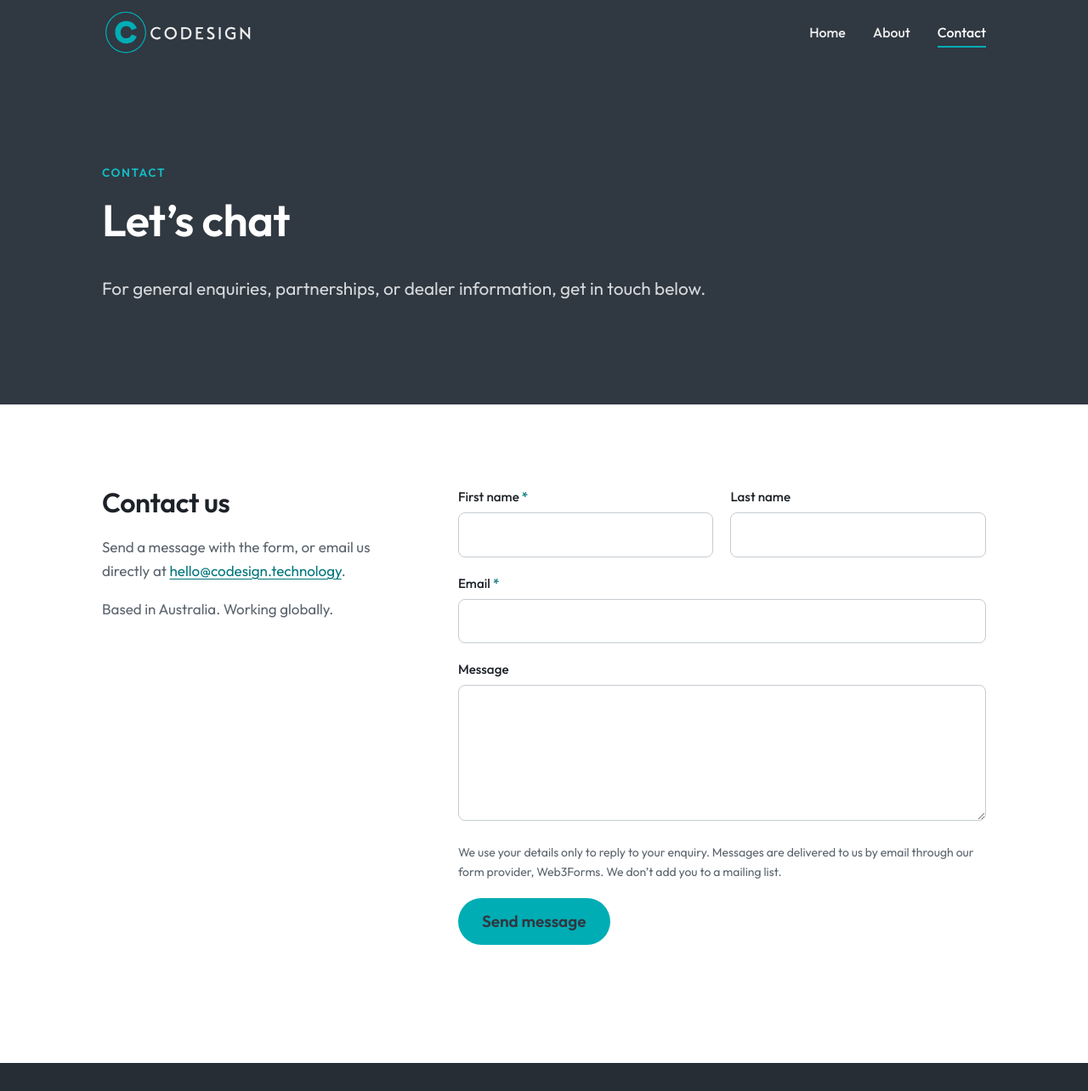
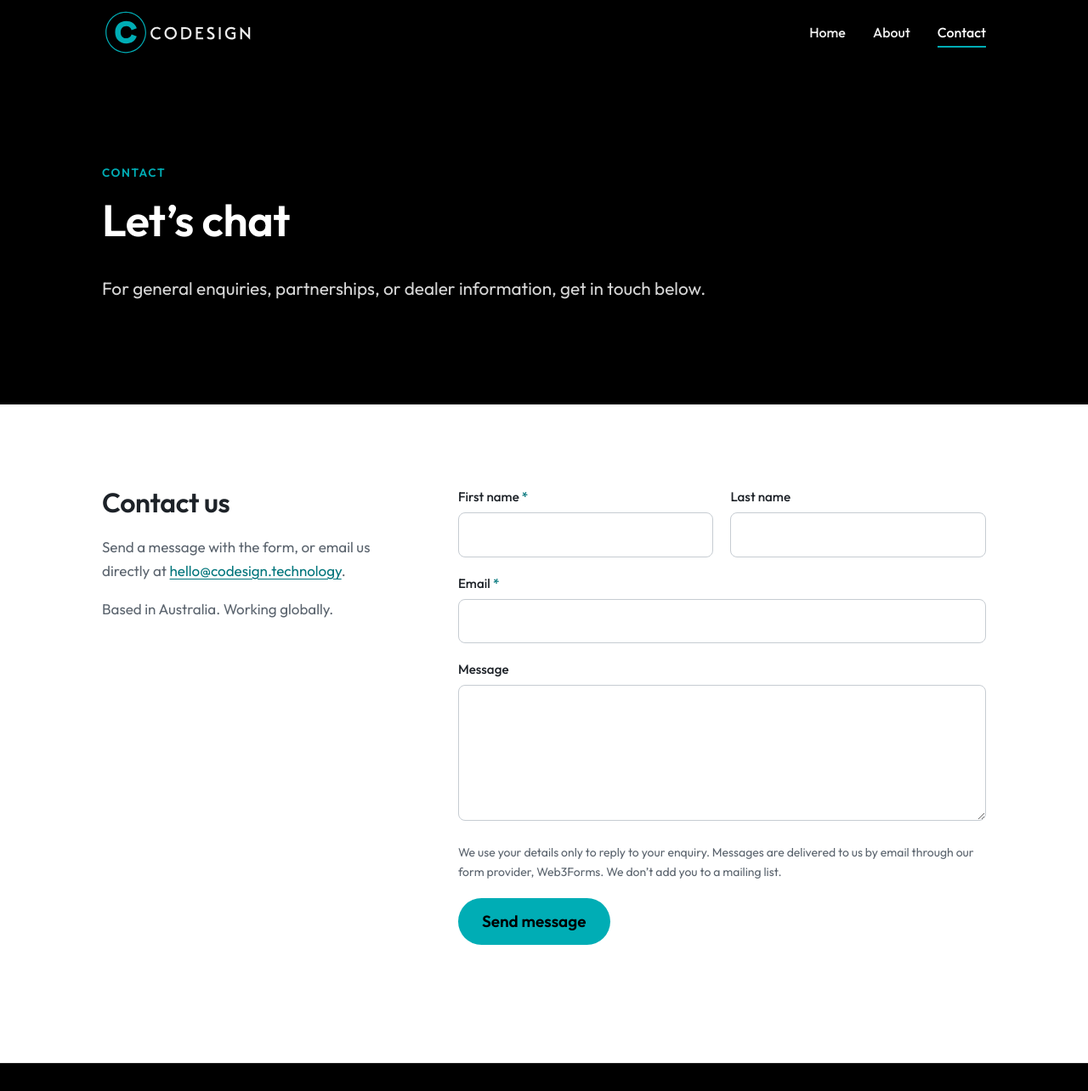
Before and after one commit to Codesign-Technology/codesign-website, a plain HTML site: page public/contact/index.html in a window 1280 px wide. Shown: the top 1284 px of the page at 85% size. Drawn offline with Linux system fonts and the light colour scheme.

Commit message:
Use black instead of slate for dark sections
Header, hero, statement band, footer, button text, theme colour and og:image.

Co-Authored-By: Claude Opus 5.5 <noreply@anthropic.com>
Claude-Session: https://claude.ai/code/session_01UNx2QdxYvEiuRAkyuSgzaq

```diff
--- a/public/assets/css/site.css
+++ b/public/assets/css/site.css
@@ -11,7 +11,8 @@
 :root {
   --teal: #00adb5;
   --teal-dark: #00757b; /* brand teal darkened for small text on white/grey (WCAG AA) */
-  --teal-light: #14bcc4; /* brand teal lifted for small text on slate (WCAG AA) */
+  --dark: #000000; /* dark sections: black, per Mike 24 Nov 2026 (guide says slate) */
+  --teal-light: var(--teal); /* brand teal on black is 8:1, no adjustment needed */
   --slate: #303841;
   --slate-deep: #262d34;
   --grey: #eeeeee;
@@ -65,7 +66,7 @@ a:hover { color: var(--slate); }
 .wrap { max-width: var(--max); margin: 0 auto; padding: 0 var(--gutter); }
 
 /* ---------- Header ---------- */
-.site-header { background: var(--slate); color: var(--grey); }
+.site-header { background: var(--dark); color: var(--grey); }
 .site-header .wrap {
   display: flex; align-items: center; justify-content: space-between;
   gap: 16px; min-height: 76px; flex-wrap: wrap;
@@ -82,10 +83,10 @@ a:hover { color: var(--slate); }
 .nav a[aria-current="page"] { color: var(--white); border-bottom-color: var(--teal); }
 
 /* ---------- Hero ---------- */
-.hero { background: var(--slate); color: var(--grey); padding: clamp(48px, 9vw, 112px) 0 clamp(56px, 10vw, 120px); }
+.hero { background: var(--dark); color: var(--grey); padding: clamp(48px, 9vw, 112px) 0 clamp(56px, 10vw, 120px); }
 .hero h1 { color: var(--white); max-width: 18ch; }
 .hero .eyebrow { color: var(--teal-light); }
-.hero .lead { font-size: clamp(1.1rem, 2vw, 1.3rem); max-width: 60ch; color: #d4d8dc; margin-bottom: 0; }
+.hero .lead { font-size: clamp(1.1rem, 2vw, 1.3rem); max-width: 60ch; color: #d6d6d6; margin-bottom: 0; }
 .eyebrow {
   display: inline-block; color: var(--teal-dark); font-weight: 600; letter-spacing: 0.12em;
   text-transform: uppercase; font-size: 0.85rem; margin-bottom: 14px;
@@ -124,18 +125,18 @@ a:hover { color: var(--slate); }
 .card p { margin: 0; color: var(--muted); font-size: 1rem; }
 
 /* ---------- Statement band ---------- */
-.band { background: var(--slate); color: var(--white); text-align: center; padding: clamp(40px, 6vw, 64px) 0; }
+.band { background: var(--dark); color: var(--white); text-align: center; padding: clamp(40px, 6vw, 64px) 0; }
 .band p { font-size: clamp(1.25rem, 2.6vw, 1.75rem); font-weight: 500; margin: 0; }
 .band span { color: var(--teal-light); }
 
 /* ---------- Buttons ---------- */
 .btn {
-  display: inline-block; background: var(--teal); color: var(--slate); font: inherit; font-weight: 600;
-  font-size: 1.1875rem; /* 19px semibold = WCAG large text; slate on teal is 4.3:1 */
+  display: inline-block; background: var(--teal); color: var(--dark); font: inherit; font-weight: 600;
+  font-size: 1.1875rem; /* black on teal is 8:1 */
   border: 0; border-radius: 999px; padding: 12px 28px; cursor: pointer; text-decoration: none;
   transition: background-color 0.15s ease;
 }
-.btn:hover { background: #12c3cb; color: var(--slate); }
+.btn:hover { background: #12c3cb; color: var(--dark); }
 .btn[disabled] { opacity: 0.6; cursor: progress; }
 
 /* ---------- Contact ---------- */
@@ -163,7 +164,7 @@ a:hover { color: var(--slate); }
 .form-status.err { color: #b3261e; }
 
 /* ---------- Footer ---------- */
-.site-footer { background: var(--slate-deep); color: #c3c8cd; font-size: 0.95rem; padding: 36px 0; }
+.site-footer { background: var(--dark); border-top: 1px solid #222; color: #bdbdbd; font-size: 0.95rem; padding: 36px 0; }
 .site-footer .wrap { display: flex; flex-wrap: wrap; gap: 12px 32px; justify-content: space-between; align-items: center; }
 .site-footer a { color: var(--grey); }
 .site-footer a:hover { color: var(--teal); }
--- a/public/contact/index.html
+++ b/public/contact/index.html
@@ -6,7 +6,7 @@
   <title>Contact | Codesign Technology</title>
   <meta name="description" content="Get in touch with Codesign Technology for general enquiries, partnerships or TowWave dealer information.">
   <link rel="canonical" href="https://www.codesign.technology/contact/">
-  <meta name="theme-color" content="#303841">
+  <meta name="theme-color" content="#000000">
   <link rel="icon" href="/favicon.ico" sizes="48x48">
   <link rel="icon" href="/favicon.svg" type="image/svg+xml">
   <link rel="apple-touch-icon" href="/apple-touch-icon.png">
```
Also changed, not shown: public/404.html (+1 -1 lines), public/about/index.html (+1 -1 lines), public/index.html (+1 -1 lines), public/og-image.png, public/site.webmanifest.
